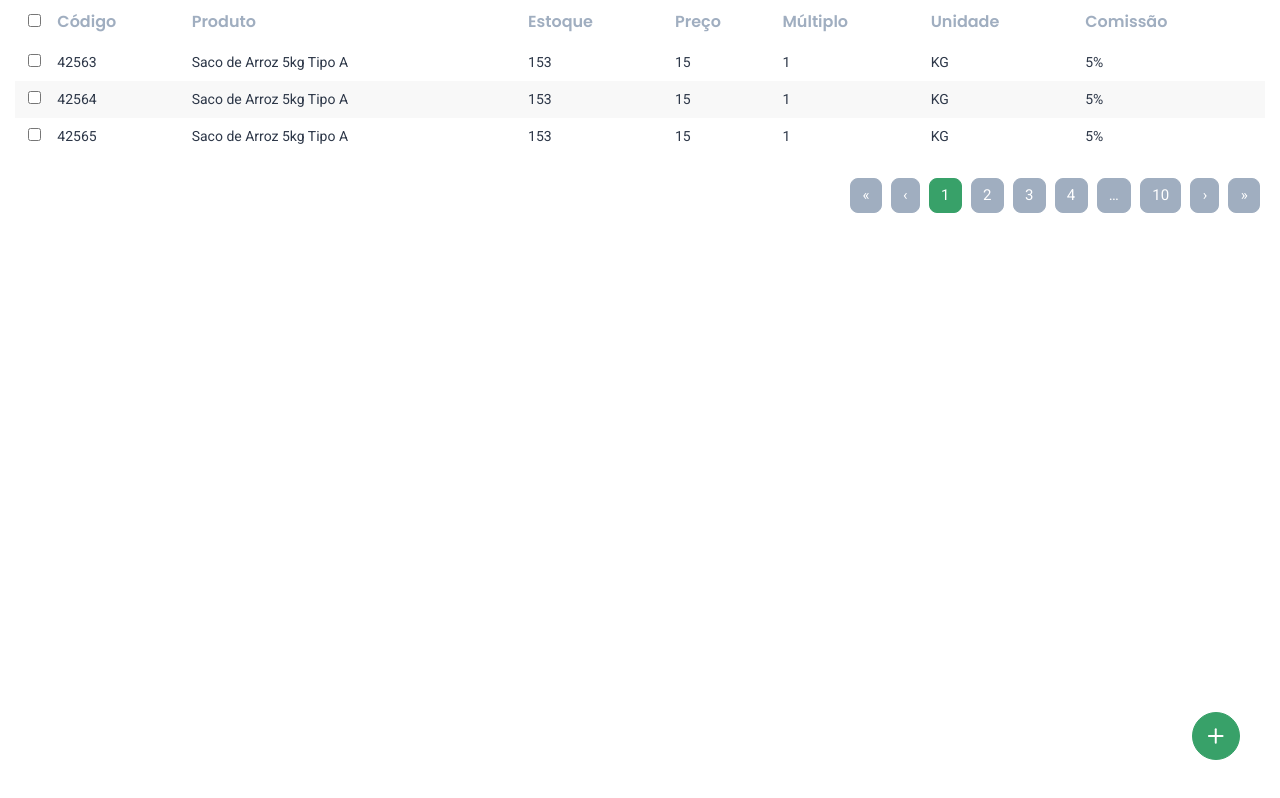
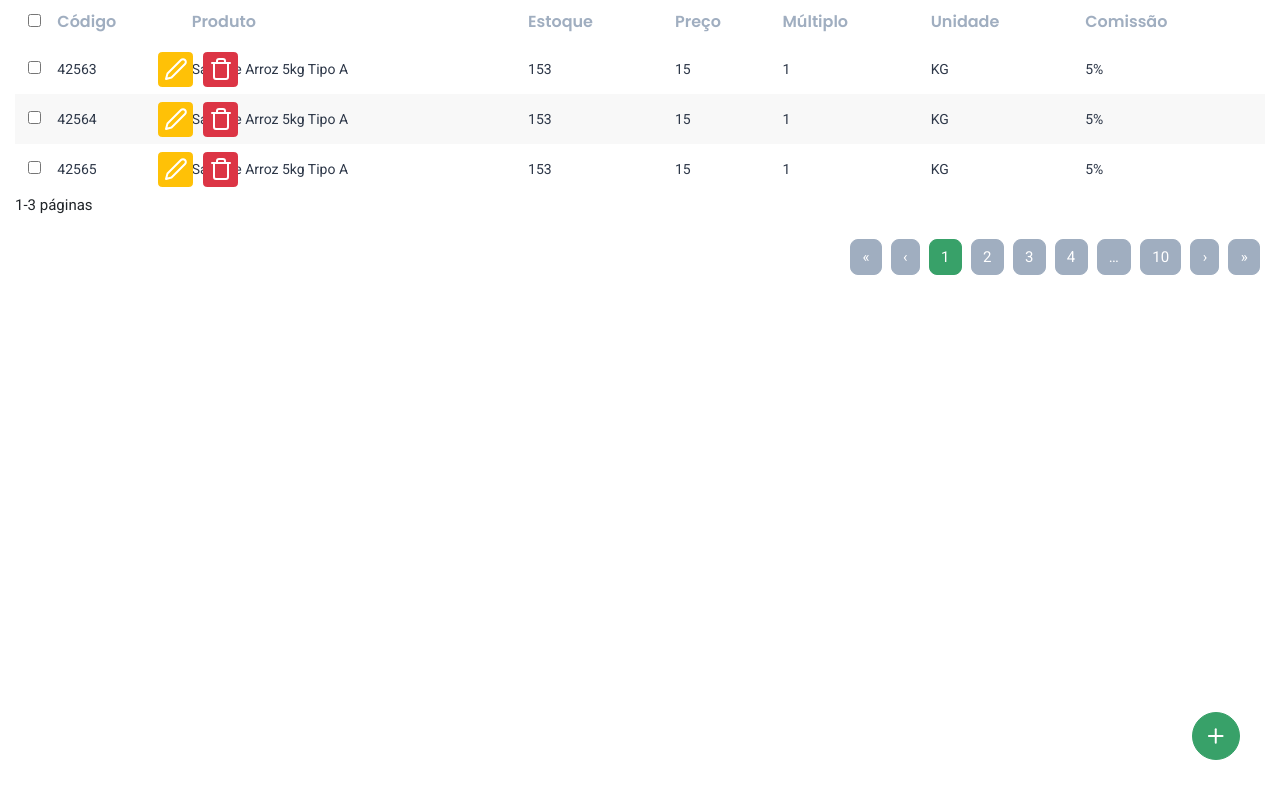
Before and after one commit to Neferson/vera_frontend, a Next.js app: page /products in a window 1280 px wide. Built offline with nearby package versions, Linux system fonts and the light colour scheme.

Commit message:
Componentes de produto e estado de seleção

```diff
--- a/src/components/BSButtonAdd/index.tsx
+++ b/src/components/VButtonAdd/index.tsx
@@ -3,7 +3,7 @@ import { Plus } from 'react-feather';
 
 import styles from "./styles.module.scss";
 
-export function BSButtonAdd() {
+export function VButtonAdd() {
   return (
     <Button
 			className={`
--- /dev/null
+++ b/src/components/VButtonDelete/index.tsx
@@ -0,0 +1,13 @@
+import { ButtonHTMLAttributes } from "react";
+import { Button } from "react-bootstrap";
+import { Trash } from "react-feather";
+
+import styles from './styles.module.scss';
+
+type VButtonDeleteProps = ButtonHTMLAttributes<HTMLButtonElement>;
+
+export function VButtonDelete({ ...ButtonProps }: VButtonDeleteProps){
+	return (
+		<Button {...ButtonProps} variant="danger" className={`${styles['td-button']}`}><Trash color="white" /></Button>
+	)
+}
--- /dev/null
+++ b/src/components/VButtonDelete/styles.module.scss
@@ -0,0 +1,5 @@
+.td-button {
+  height: 35px;
+  width: 35px;
+  padding: 0;
+}
--- /dev/null
+++ b/src/components/VButtonEdit/index.tsx
@@ -0,0 +1,13 @@
+import { ButtonHTMLAttributes } from "react";
+import { Button } from "react-bootstrap";
+import { Edit2 } from "react-feather";
+
+import styles from './styles.module.scss';
+
+type VButtonEditProps = ButtonHTMLAttributes<HTMLButtonElement>;
+
+export function VButtonEdit({ ...ButtonProps }: VButtonEditProps){
+	return (
+		<Button {...ButtonProps} variant="warning" className={`${styles['td-button']}`}><Edit2 color="white" /></Button>
+	)
+}
--- /dev/null
+++ b/src/components/VButtonEdit/styles.module.scss
@@ -0,0 +1,5 @@
+.td-button {
+  height: 35px;
+  width: 35px;
+  padding: 0;
+}
--- a/src/components/VTableIndex/index.tsx
+++ b/src/components/VTableIndex/index.tsx
@@ -38,21 +38,6 @@ export function VTableIndex({ THeader, children }: VTableIndexProps){
 					{ children }
 				</tbody>
 			</table>
-
-			<Pagination className="mt-4 justify-content-end">
-				<Pagination.First />
-				<Pagination.Prev />
-				<Pagination.Item active className="">{1}</Pagination.Item>
-				<Pagination.Item>{2}</Pagination.Item>
-				<Pagination.Item>{3}</Pagination.Item>
-				<Pagination.Item>{4}</Pagination.Item>
-
-				<Pagination.Ellipsis />
-
-				<Pagination.Item>{10}</Pagination.Item>
-				<Pagination.Next />
-				<Pagination.Last />
-			</Pagination>
 		</>
 	);
 }
--- a/src/components/VTableIndex/styles.module.scss
+++ b/src/components/VTableIndex/styles.module.scss
@@ -4,7 +4,7 @@
   border-spacing: 0;
 
   th {
-    font-family: Poppins, Roboto;
+    font-family: Poppins, Roboto, sans-serif;
     text-align: left;
     padding: 14px;
     font-weight: 600;
@@ -16,13 +16,30 @@
   tbody {
     tr {
       background: var(--main-container-bgcolor);
+      height: 50px;
 
       &:nth-child(odd) {
         background: #fff;
       }
 
+      .table-actions {
+        position: absolute;
+        width: 300px;
+        margin-left: 90%;
+        top: 7.5px;
+        display: flex;
+        align-items: center;
+        justify-content: center;
+        flex-direction: row;
+      }
+
       &:hover {
         background: rgba(76, 122, 98, 0.1);
+
+        .table-actions {
+          background: red;
+          display: none !important;
+        }
       }
 
       td {
@@ -31,6 +48,10 @@
         padding: 8px 3px;
         font-size: 14px;
         color: var(--main-font-color);
+
+        button {
+          margin-right: 10px;
+        }
       }
     }
   }
--- a/src/pages/products/index.tsx
+++ b/src/pages/products/index.tsx
@@ -1,7 +1,11 @@
 import { VTableIndex } from "../../components/VTableIndex";
-import { Col } from "react-bootstrap";
+import { Button, Col, Pagination } from "react-bootstrap";
 import { GetServerSideProps } from "next";
-import { BSButtonAdd } from "../../components/BSButtonAdd";
+import { VButtonAdd } from "../../components/VButtonAdd";
+import { Edit2, Trash } from "react-feather";
+import { FormEvent, useState } from "react";
+import { VButtonDelete } from "../../components/VButtonDelete";
+import { VButtonEdit } from "../../components/VButtonEdit";
 
 type Product = {
 	code: string;
@@ -44,16 +48,33 @@ const TBody = [
 	}
 ]
 
-export default function Products(){
+export default function ProductsList(){
+	const [selectedProducts, setSelectedProducts] = useState<string[]>([]);
+
+	const handleCheckboxProducts = (productId: string) => {
+		setSelectedProducts((oldSelectedProducts) => {
+			if(selectedProducts.indexOf(productId) !== -1){
+				return oldSelectedProducts.filter(item => item != productId);
+			} else {
+				return ([...oldSelectedProducts, productId]);
+			}
+		});
+	}
+
 	return(
 		<>
 		<Col sm={12}>
 			<VTableIndex THeader={THeader}>
 				{ TBody.map((product) => {
 						return (
+							<>
 							<tr key={product.code}>
-								<td className="text-center">
-									<input type="checkbox" />
+								<td className="text-center position-relative">
+									<input type="checkbox" onClick={() => handleCheckboxProducts(product.code)}/>
+									<div className="table-actions">
+										<VButtonEdit type="button" />
+										<VButtonDelete type="button" />
+									</div>
 								</td>
 								<td>{product.code}</td>
 								<td>{product.name}</td>
@@ -63,12 +84,31 @@ export default function Products(){
 								<td>{product.unit}</td>
 								<td>{product.seller_amount}</td>
 							</tr>
+						</>
 						)
 					}) }
 			</VTableIndex>
 
+			<span className="mt-4 justify-content-start">
+				1-3 páginas
+			</span>
+
+			<Pagination className="mt-4 justify-content-end">
+				<Pagination.First />
+				<Pagination.Prev />
+				<Pagination.Item active className="">{1}</Pagination.Item>
+				<Pagination.Item>{2}</Pagination.Item>
+				<Pagination.Item>{3}</Pagination.Item>
+				<Pagination.Item>{4}</Pagination.Item>
+
+				<Pagination.Ellipsis />
+
+				<Pagination.Item>{10}</Pagination.Item>
+				<Pagination.Next />
+				<Pagination.Last />
+			</Pagination>
 		</Col>
-		<BSButtonAdd />
+		<VButtonAdd />
 		</>
 	);
 }
--- a/src/styles/globals.scss
+++ b/src/styles/globals.scss
@@ -146,4 +146,22 @@ h1 {
   bottom: 40px;
 }
 
+.display-none {
+  display: none;
+}
+
+.table-actions {
+  position: absolute;
+  width: 300px;
+  margin-left: 90%;
+  top: 7.5px;
+  display: flex;
+  align-items: center;
+  justify-content: center;
+  flex-direction: row;
+}
+
+.position-relative {
+  position: relative;
+}
 @import "Home.module.scss";
```
Also changed, not shown: src/components/VButtonAdd/styles.module.scss (renamed from src/components/BSButtonAdd/styles.module.scss).
